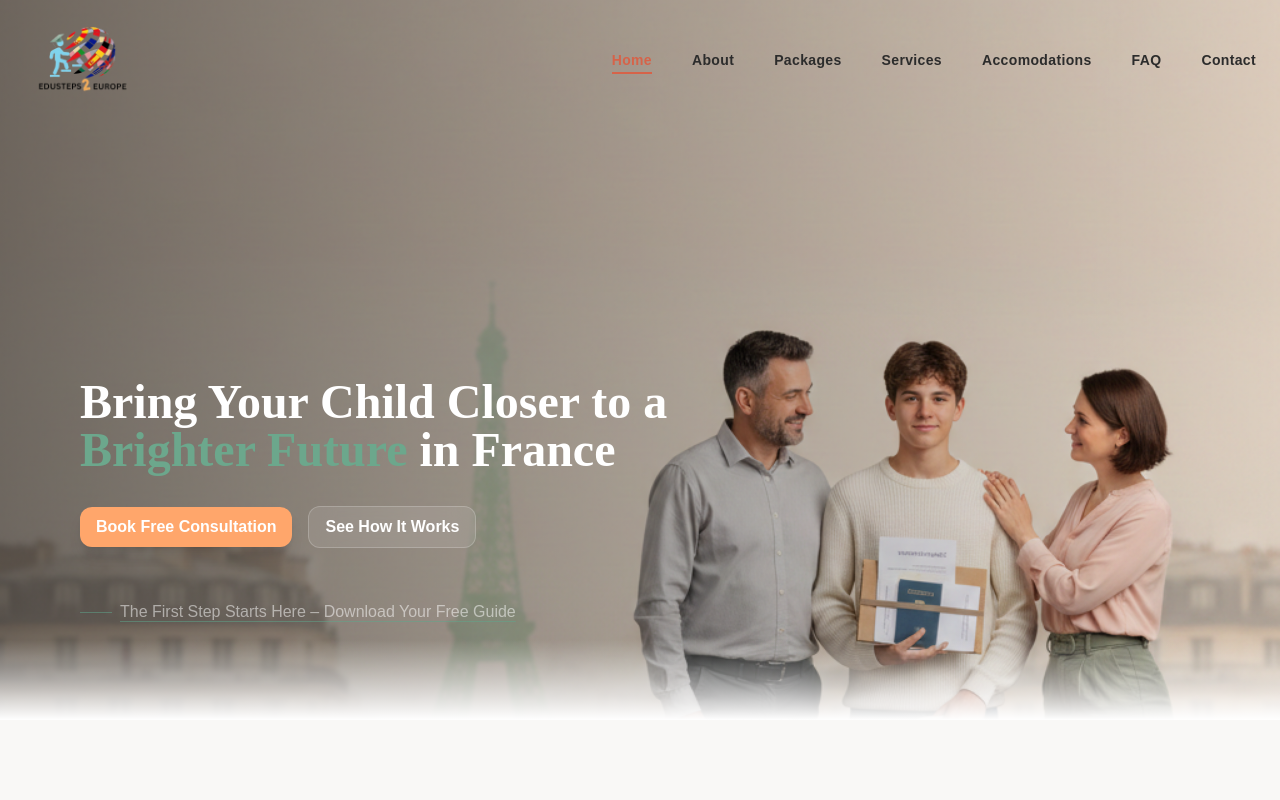
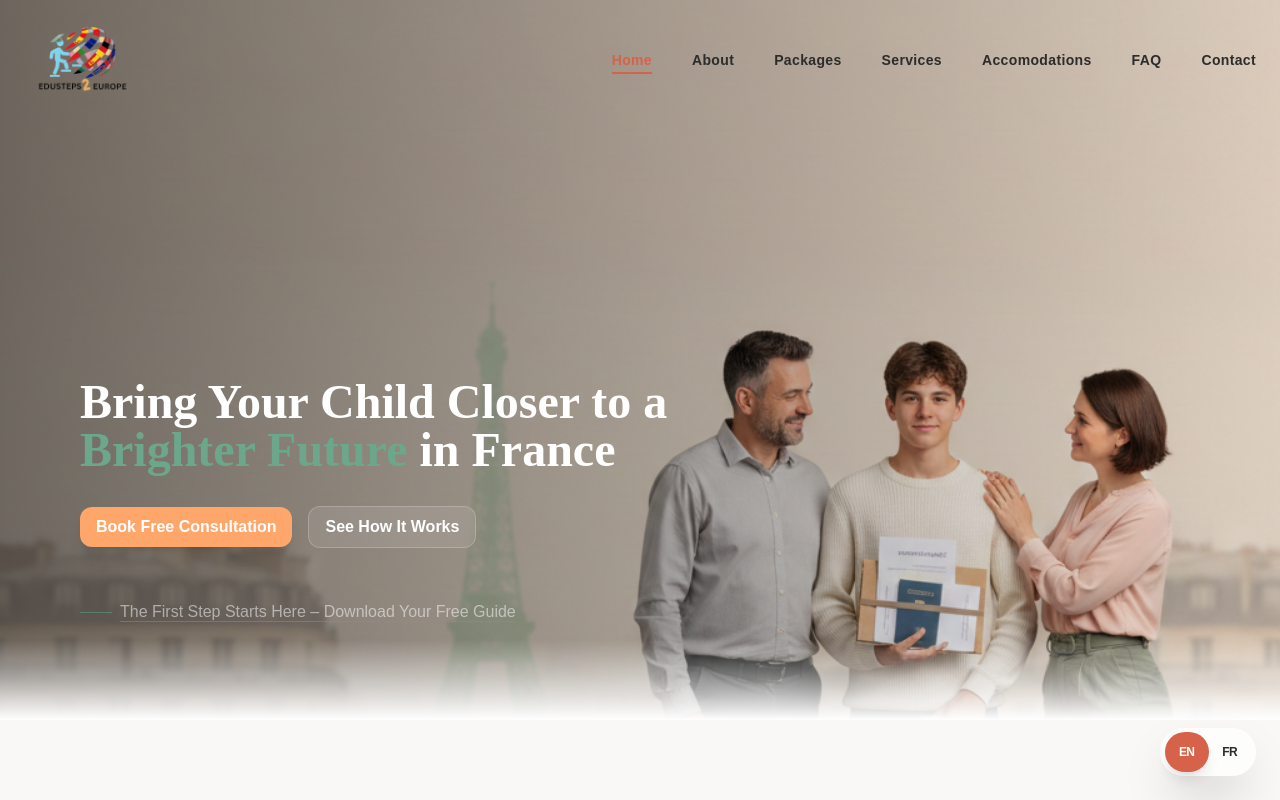
Before and after one commit to JanaJms/edusteps2europe, a React (Create React App) app: page / in a window 1280 px wide. Shown: the top 800 px of the page. Built offline with nearby package versions, Linux system fonts and the light colour scheme.

Commit message:
downloaad and use i18n

```diff
--- a/package.json
+++ b/package.json
@@ -7,9 +7,11 @@
     "@testing-library/jest-dom": "^6.9.1",
     "@testing-library/react": "^16.3.0",
     "@testing-library/user-event": "^13.5.0",
+    "i18next": "^25.8.11",
     "lucide-react": "^0.562.0",
     "react": "^19.2.0",
     "react-dom": "^19.2.0",
+    "react-i18next": "^16.5.4",
     "react-router-dom": "^7.12.0",
     "react-scripts": "5.0.1",
     "web-vitals": "^2.1.4"
--- /dev/null
+++ b/src/components/cards/LangSwitcher.js
@@ -0,0 +1,48 @@
+import React, { useState, useEffect } from 'react';
+import { useTranslation } from 'react-i18next';
+
+const LanguageSwitcher = () => {
+    const { i18n } = useTranslation();
+    const [lang, setLang] = useState('EN');
+
+    const toggleLanguage = () => {
+        const newLang = lang === 'EN' ? 'fr' : 'en';
+        i18n.changeLanguage(newLang); // This updates the whole app
+        setLang(newLang.toUpperCase());
+    };
+
+    return (
+        <div className="fixed bottom-6 right-6 z-[9999] flex items-center">
+            {/* Tooltip (Visible on hover) */}
+            <div className="group relative flex items-center">
+                <span className="absolute right-full mr-3 whitespace-nowrap rounded-lg bg-black-metal px-3 py-1 text-xs text-white opacity-0 transition-opacity group-hover:opacity-100">
+                    {lang === 'EN' ? 'Changer en Français' : 'Switch to English'}
+                </span>
+
+                {/* Main Switcher Pill */}
+                <button
+                    onClick={toggleLanguage}
+                    className="flex h-12 w-24 items-center rounded-full border border-white/20 bg-white/70 p-1 shadow-2xl backdrop-blur-md transition-all hover:border-orange/50"
+                >
+                    {/* Sliding Background Indicator */}
+                    <div
+                        className={`absolute h-10 w-11 rounded-full bg-orange shadow-lg transition-transform duration-300 ease-in-out ${lang === 'FR' ? 'translate-x-11' : 'translate-x-0'
+                            }`}
+                    />
+
+                    {/* Labels */}
+                    <div className="relative z-10 flex w-full items-center justify-around font-poppins text-xs font-bold tracking-tighter">
+                        <span className={`transition-colors duration-300 ${lang === 'EN' ? 'text-white' : 'text-black-metal'}`}>
+                            EN
+                        </span>
+                        <span className={`transition-colors duration-300 ${lang === 'FR' ? 'text-white' : 'text-black-metal'}`}>
+                            FR
+                        </span>
+                    </div>
+                </button>
+            </div>
+        </div>
+    );
+};
+
+export default LanguageSwitcher;
--- /dev/null
+++ b/src/i18n.js
@@ -0,0 +1,30 @@
+// src/i18n.js
+import i18n from 'i18next';
+import { initReactI18next } from 'react-i18next';
+
+const resources = {
+    en: {
+        translation: {
+            "welcome": "Welcome to EduSteps2Europe",
+            // add your English strings here
+        }
+    },
+    fr: {
+        translation: {
+            "welcome": "Bienvenue chez EduSteps2Europe",
+            // add your French strings here
+        }
+    }
+};
+
+i18n
+    .use(initReactI18next)
+    .init({
+        resources,
+        lng: "en", // default language
+        interpolation: {
+            escapeValue: false
+        }
+    });
+
+export default i18n;
--- a/src/index.js
+++ b/src/index.js
@@ -7,11 +7,14 @@ import { BrowserRouter, HashRouter } from 'react-router-dom';
 import Navbar from './components/navbars/Navbar';
 import Footer from './components/footers/Footer';
 import ScrollToTop from './utils/ScrollTop';
+import LanguageSwitcher from './components/cards/LangSwitcher';
+import './i18n';
 
 const root = ReactDOM.createRoot(document.getElementById('root'));
 root.render(
   <BrowserRouter>
     <ScrollToTop />
+    <LanguageSwitcher/>
     <Navbar />
     <App />
     <Footer />
```
Also changed, not shown: 1 other file (tests, documents, lock files or other folders).
